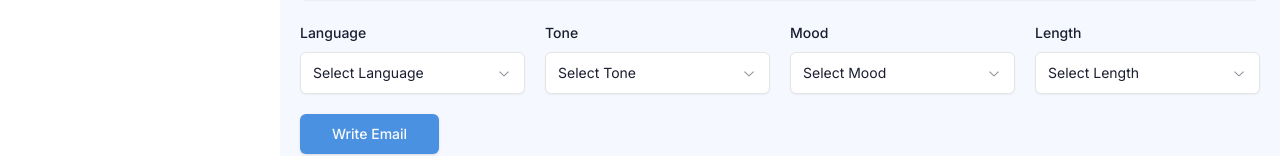
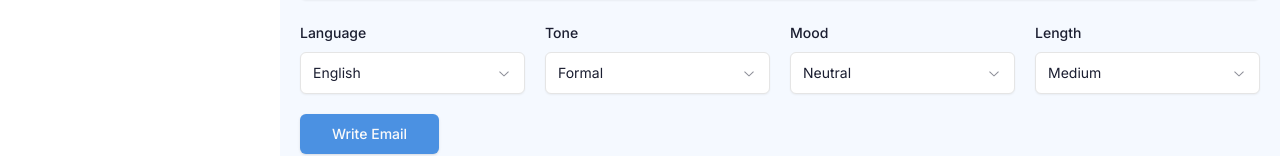
Before and after one commit to loqman1235/swift-draft-app, a Next.js app: page /dashboard in a window 1280 px wide. Shown: the part 418-574 px from the top of the page. Built offline with nearby package versions, Linux system fonts and the light colour scheme.

Commit message:
update CreateEmailForm.tsx

```diff
--- a/src/app/dashboard/_components/CreateEmailForm.tsx
+++ b/src/app/dashboard/_components/CreateEmailForm.tsx
@@ -14,6 +14,10 @@ const CreateEmailForm = () => {
       username: "",
       receiverName: "",
       description: "",
+      lang: "english",
+      tone: "formal",
+      mood: "neutral",
+      length: "medium",
     },
   });
 
```
